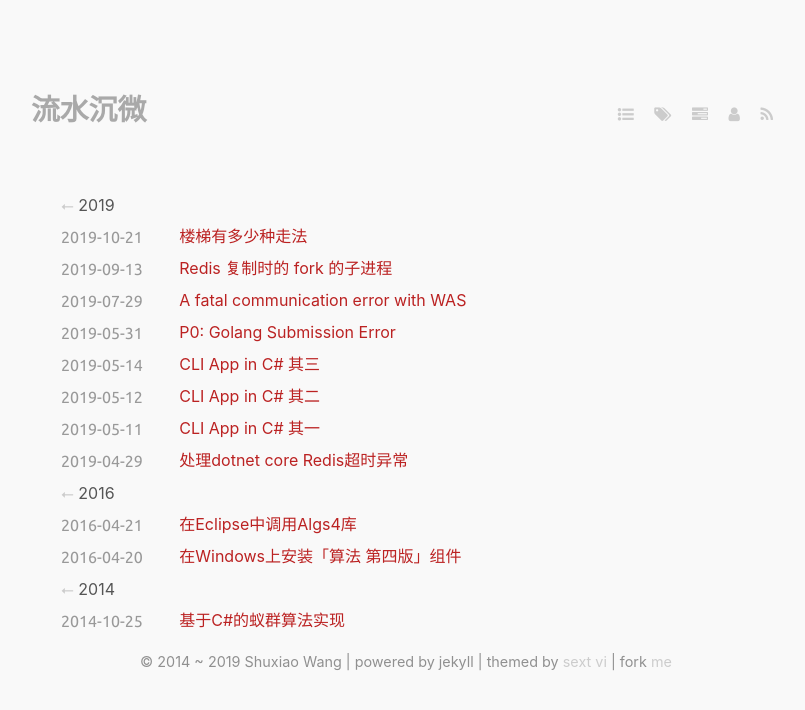
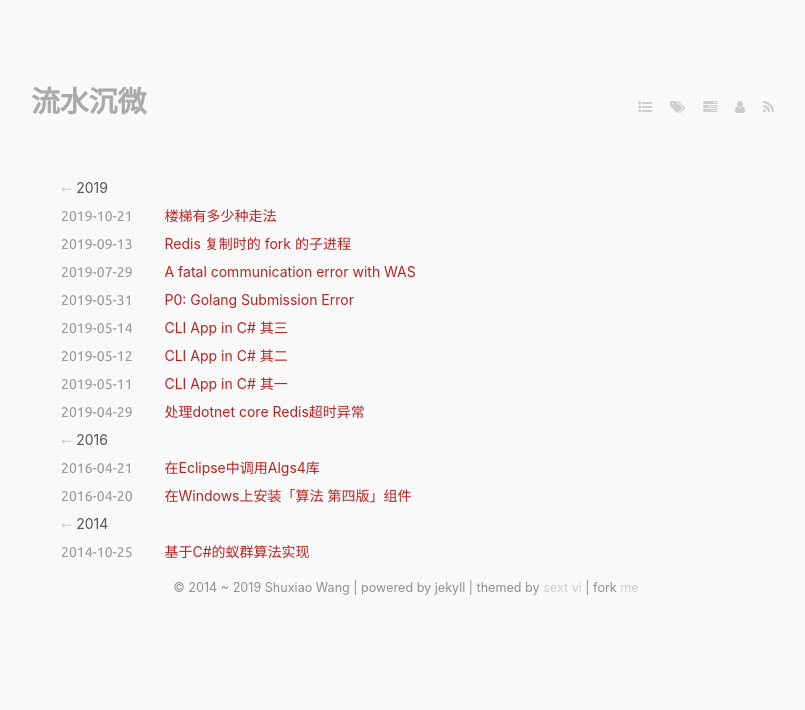
Before and after one commit to keaising/keaising.github.io, a Jekyll site: the page built from index.markdown, in a window 1280 px wide. Shown: the top 710 px of the page, without its empty margins (234-1039 px from the left). Built offline with Jekyll 4.4.1, drawn with Linux system fonts in a browser that asks for light colours; nearby versions of some CDN libraries.

Commit message:
new deployment

```diff
--- a/media/css/style.css
+++ b/media/css/style.css
@@ -15,7 +15,7 @@
   padding: 0; }
 
 body {
-  font-size: 16px;
+  font-size: 14px;
   font-family: -apple-system, BlinkMacSystemFont, Segoe UI, Roboto, Oxygen, Ubuntu, Cantarell, Microsoft YaHei, Hiragino Sans GB, sans-serif;
   color: #555;
   background-color: #f9f9f9;
@@ -133,8 +133,8 @@ ol {
   list-style-type: decimal; }
 
 li {
-  margin-top: -15px;
-  margin-bottom: -15px; }
+  margin-top: -8px;
+  margin-bottom: -8px; }
 
 #content {
   margin: 0 auto;
--- a/media/css/style.scss
+++ b/media/css/style.scss
@@ -29,7 +29,7 @@ $background-color: #f9f9f9;
 }
 
 * { margin: 0; padding: 0; }
-body { font-size: 16px; font-family: #{$font}; color: #555; background-color: $background-color; -webkit-font-smoothing: antialiased; }
+body { font-size: 14px; font-family: #{$font}; color: #555; background-color: $background-color; -webkit-font-smoothing: antialiased; }
 // ol, ul { list-style-position: inside; }
 li { padding: .2em 0; }
 hr { width: 4em; border: none; border-top: 1px dashed #d0d0d0; border-bottom: 1px dashed #f9f9f9; }
@@ -100,8 +100,8 @@ ol {
   list-style-type: decimal;
 }
 li {
-  margin-top: -15px;
-  margin-bottom: -15px;
+  margin-top: -8px;
+  margin-bottom: -8px;
 }
 
 #content {
```
Also changed, not shown: 1 other file.
